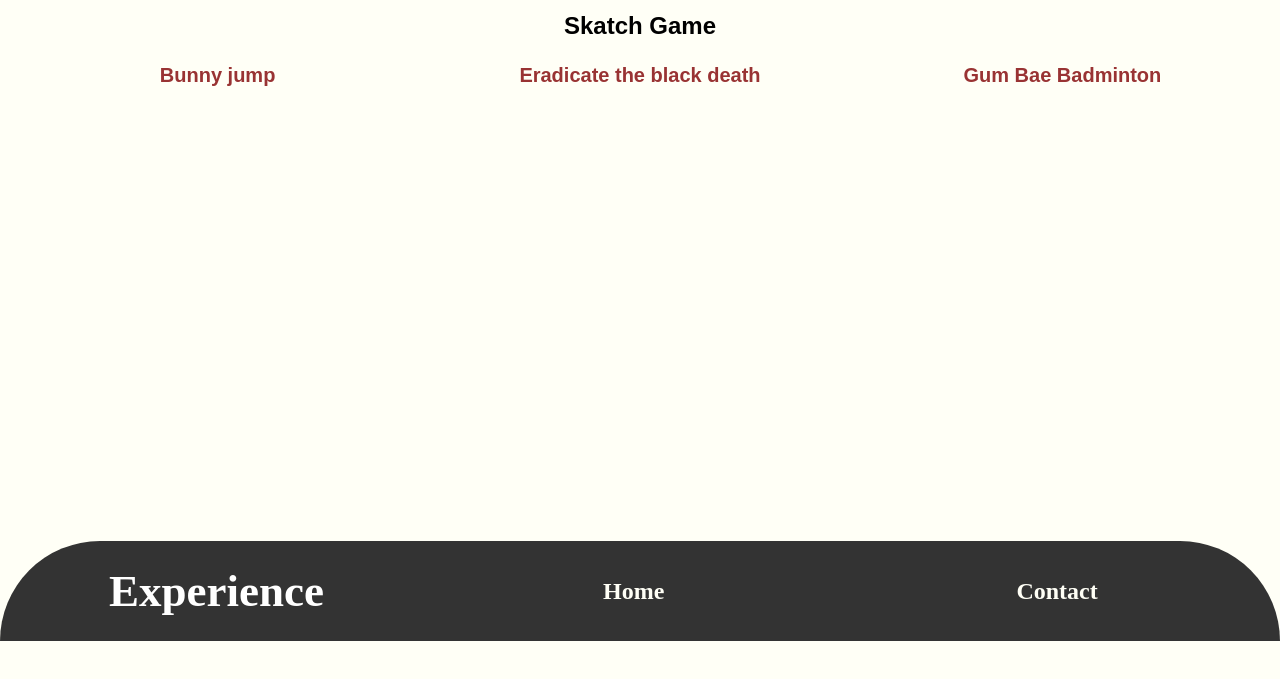
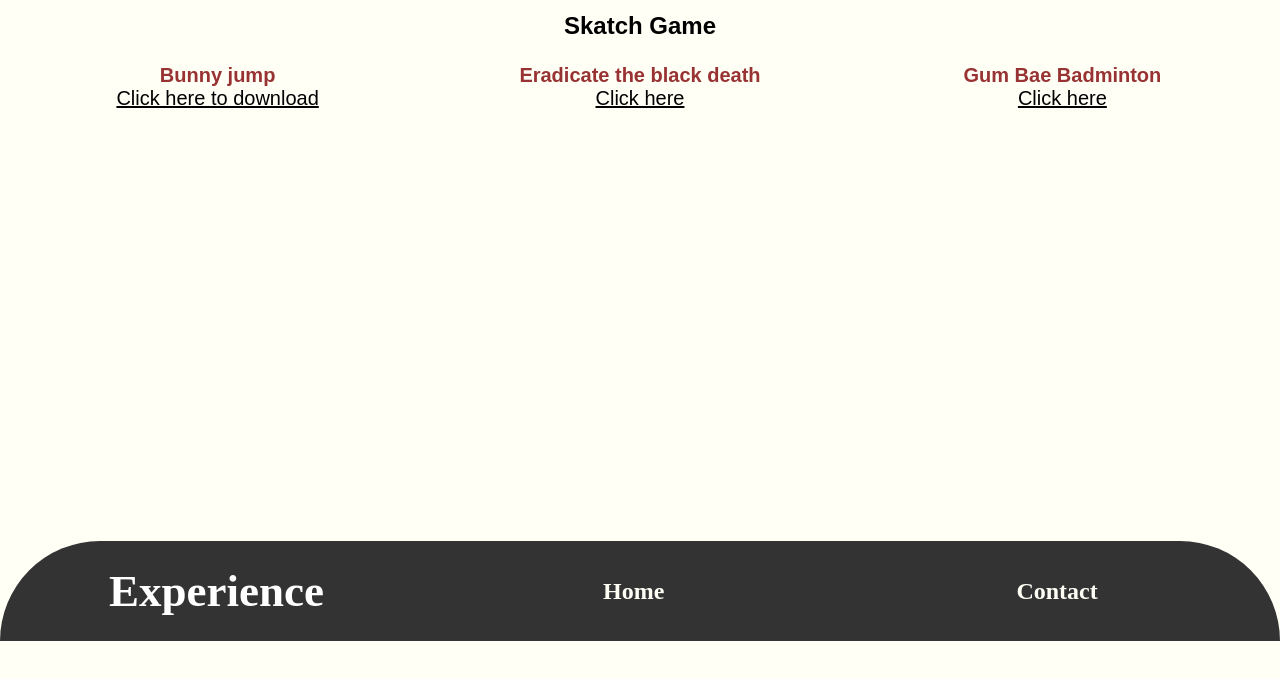
Before and after one commit to cpe207/lab02-Nutcha0751, a plain HTML site: page experience.html in a window 1280 px wide. Shown: the part 159-838 px from the top of the page. Drawn offline with Linux system fonts and the light colour scheme.

Commit message:
Experience

```diff
--- a/css/style1.css
+++ b/css/style1.css
@@ -42,3 +42,6 @@
 Bunny jump {
 	font-size: 20px;
 }
+borde {
+	font-weight: normal;
+}
--- a/css/styleExperience.css
+++ b/css/styleExperience.css
@@ -9,3 +9,7 @@ h1 {
     text-align: center;
     font-size: 24px;
 }
+a {
+	color: black;
+	font-weight: normal;
+}
--- a/experience.html
+++ b/experience.html
@@ -30,14 +30,16 @@
                 <div>
                   <div align="center">Bunny jump</div>
                 </div>
+                <div align="center"></div>
+
               </div></td>
               <td width="32%"><div align="center">Eradicate the black death</div></td>
               <td width="34%"><div align="center">Gum Bae Badminton</div></td>
             </tr>
             <tr>
-              <td>&nbsp;</td>
-              <td>&nbsp;</td>
-              <td>&nbsp;</td>
+              <td><div align="center"><a href="https://drive.google.com/file/d/1j0bo9V3JtBTx3DrfToaQ6D0KalciyX4F/view?usp=drive_link">Click here to download</a></div></td>
+              <td><div align="center"><a href="https://github.com/navyney/Scratch-Project-G3/wiki/Eradicate-The-Black-Death-&-Gum-Bae-Badminton">Click here</a></div></td>
+              <td><div align="center"><a href="https://github.com/navyney/Scratch-Project-G3/wiki/Eradicate-The-Black-Death-&-Gum-Bae-Badminton">Click here</a></div></td>
             </tr>
           </table>
         </div>
```
Also changed, not shown: images/bunny.png (added).
